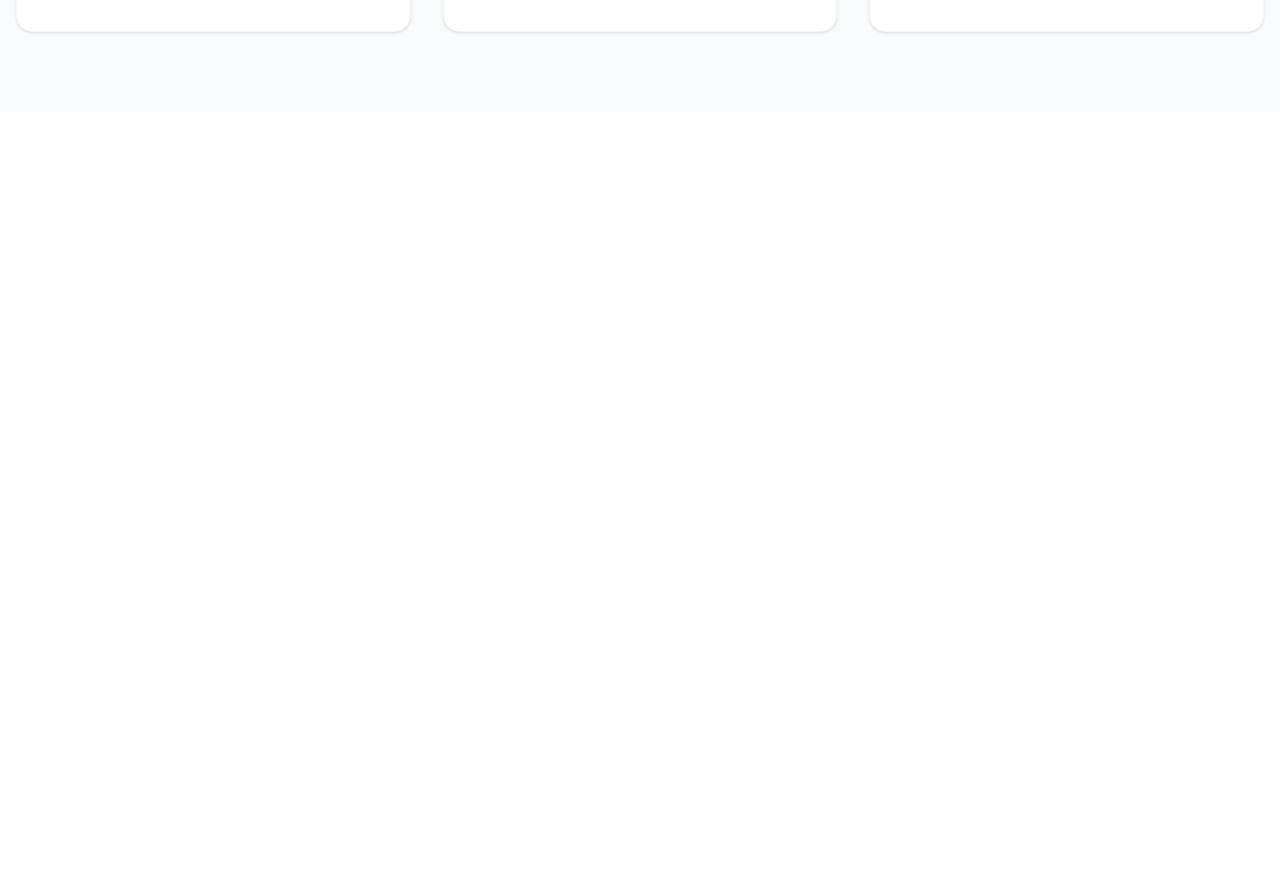
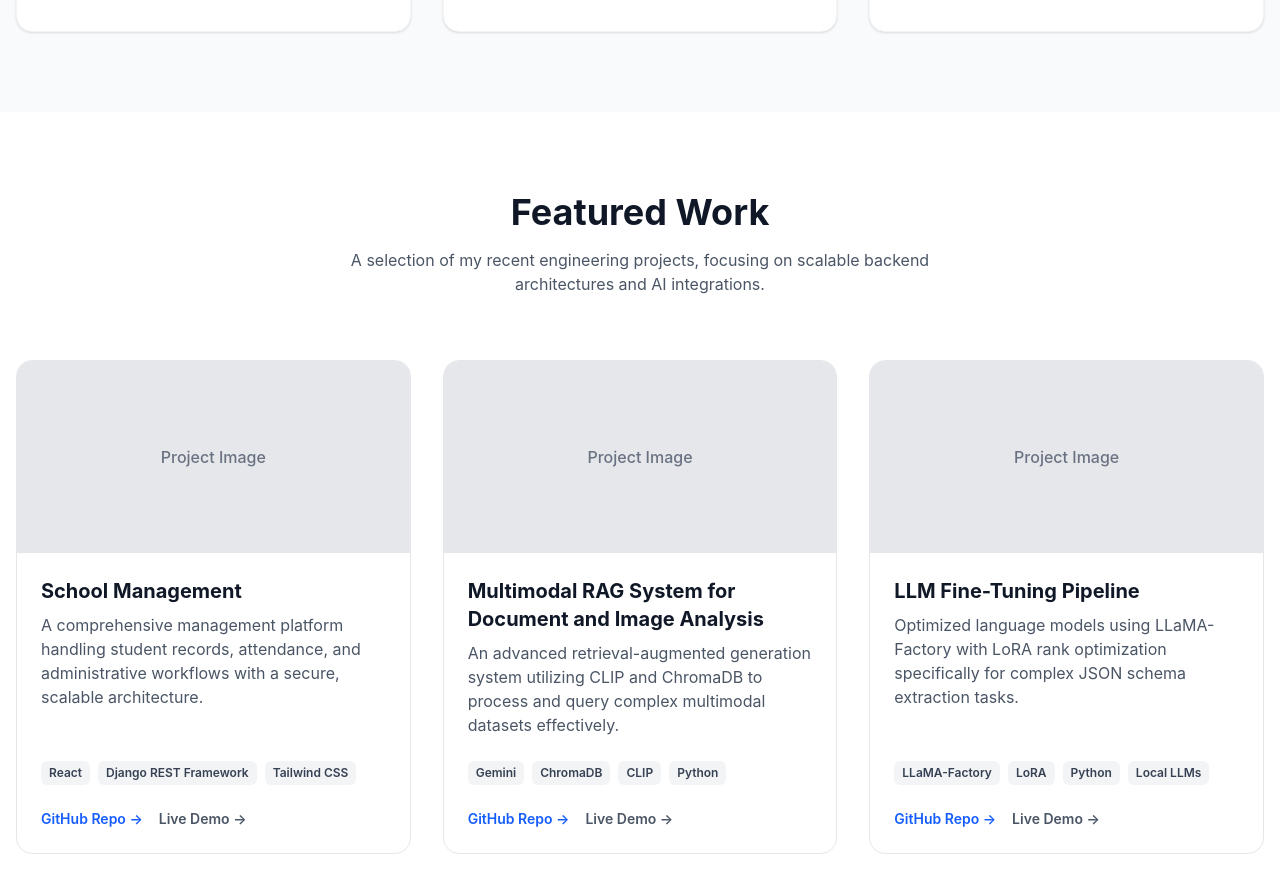
Before and after one commit to Satyanagapraveen/MY-Portfolio, a React (Vite) app: page / in a window 1280 px wide. Shown: the part 1832-2724 px from the top of the page. Before the commit the page ends 1944 px from the top, so only its background shows below. Built offline with nearby package versions, Linux system fonts and the light colour scheme.

Commit message:
Add Projects section component and data to showcase featured work

```diff
--- a/src/App.jsx
+++ b/src/App.jsx
@@ -2,7 +2,7 @@ import Navbar from './Components/Layout/Navbar';
 import Hero from './Components/Layout/Sections/Hero';
 import About from './Components/Layout/Sections/About';
 import Skills from './Components/Layout/Sections/Skills';
-
+import Projects from './Components/Layout/Sections/Projects'
 
 
 export default function App() {
@@ -14,6 +14,7 @@ export default function App() {
         <Hero />
         <About />
         <Skills/>
+        <Projects/>
       </main>
 
     </div>
--- /dev/null
+++ b/src/Components/Layout/Sections/Projects.jsx
@@ -0,0 +1,56 @@
+import { projectsData } from '../../../data/projectsData';
+
+export default function Projects() {
+  return (
+    <section id="projects" className="py-20 bg-white px-4">
+      <div className="max-w-7xl mx-auto">
+
+        <div className="text-center mb-16">
+          <h2 className="text-3xl md:text-4xl font-bold text-gray-900 mb-4">Featured Work</h2>
+          <p className="text-gray-600 max-w-2xl mx-auto">
+            A selection of my recent engineering projects, focusing on scalable backend architectures and AI integrations.
+          </p>
+        </div>
+
+        <div className="grid grid-cols-1 md:grid-cols-2 lg:grid-cols-3 gap-8">
+          {projectsData.map((project, index) => (
+            <div key={index} className="bg-white rounded-2xl border border-gray-200 overflow-hidden hover:shadow-xl hover:-translate-y-2 transition-all duration-300 flex flex-col">
+
+              {/* Image Placeholder */}
+              <div className="h-48 bg-gray-200 flex items-center justify-center border-b border-gray-200">
+                <span className="text-gray-500 font-medium">Project Image</span>
+              </div>
+
+              {/* Content Container */}
+              <div className="p-6 flex flex-col flex-grow">
+                <h3 className="text-xl font-bold text-gray-900 mb-2">{project.title}</h3>
+                <p className="text-gray-600 mb-6 flex-grow">{project.description}</p>
+
+                {/* Tech Stack */}
+                <div className="flex flex-wrap gap-2 mb-6">
+                  {project.techStack.map((tech, techIndex) => (
+                    <span key={techIndex} className="text-xs font-semibold px-2 py-1 bg-gray-100 text-gray-700 rounded-md">
+                      {tech}
+                    </span>
+                  ))}
+                </div>
+
+                {/* Links */}
+                <div className="flex gap-4 mt-auto">
+                  <a href={project.githubLink} className="text-sm font-semibold text-blue-600 hover:text-blue-800 transition-colors cursor-pointer">
+                    GitHub Repo →
+                  </a>
+                  <a href={project.liveLink} className="text-sm font-semibold text-gray-600 hover:text-gray-900 transition-colors cursor-pointer">
+                    Live Demo →
+                  </a>
+                </div>
+              </div>
+
+            </div>
+          ))}
+        </div>
+
+      </div>
+    </section>
+  );
+}
--- /dev/null
+++ b/src/data/projectsData.js
@@ -0,0 +1,23 @@
+export const projectsData = [
+  {
+    title: "School Management ",
+    description: "A comprehensive management platform handling student records, attendance, and administrative workflows with a secure, scalable architecture.",
+    techStack: ["React", "Django REST Framework", "Tailwind CSS"],
+    githubLink: "#",
+    liveLink: "#"
+  },
+  {
+    title: "Multimodal RAG System for Document and Image Analysis",
+    description: "An advanced retrieval-augmented generation system utilizing CLIP and ChromaDB to process and query complex multimodal datasets effectively.",
+    techStack: ["Gemini", "ChromaDB", "CLIP", "Python"],
+    githubLink: "#",
+    liveLink: "#"
+  },
+  {
+    title: "LLM Fine-Tuning Pipeline",
+    description: "Optimized language models using LLaMA-Factory with LoRA rank optimization specifically for complex JSON schema extraction tasks.",
+    techStack: ["LLaMA-Factory", "LoRA", "Python", "Local LLMs"],
+    githubLink: "#",
+    liveLink: "#"
+  }
+];
```
